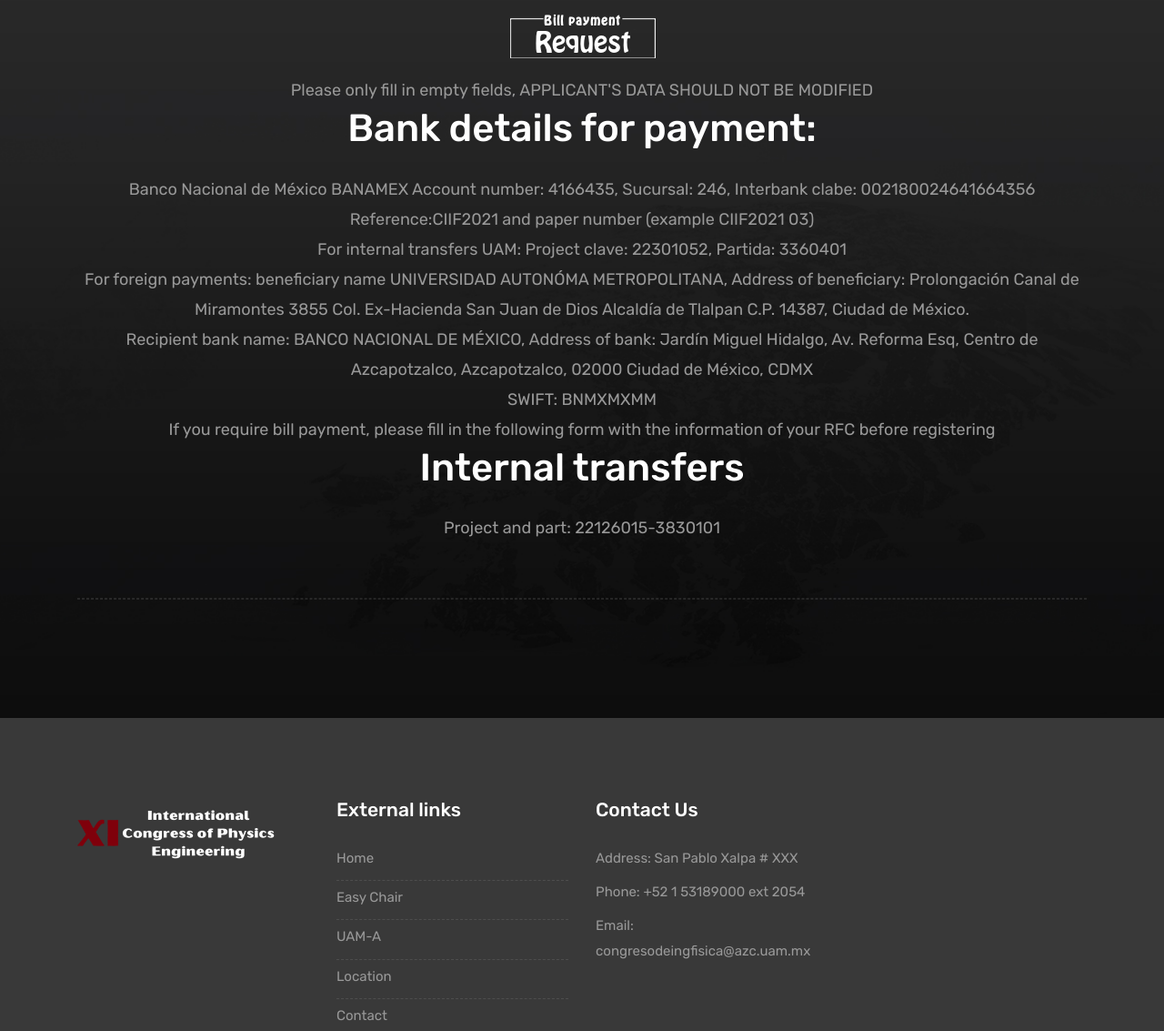
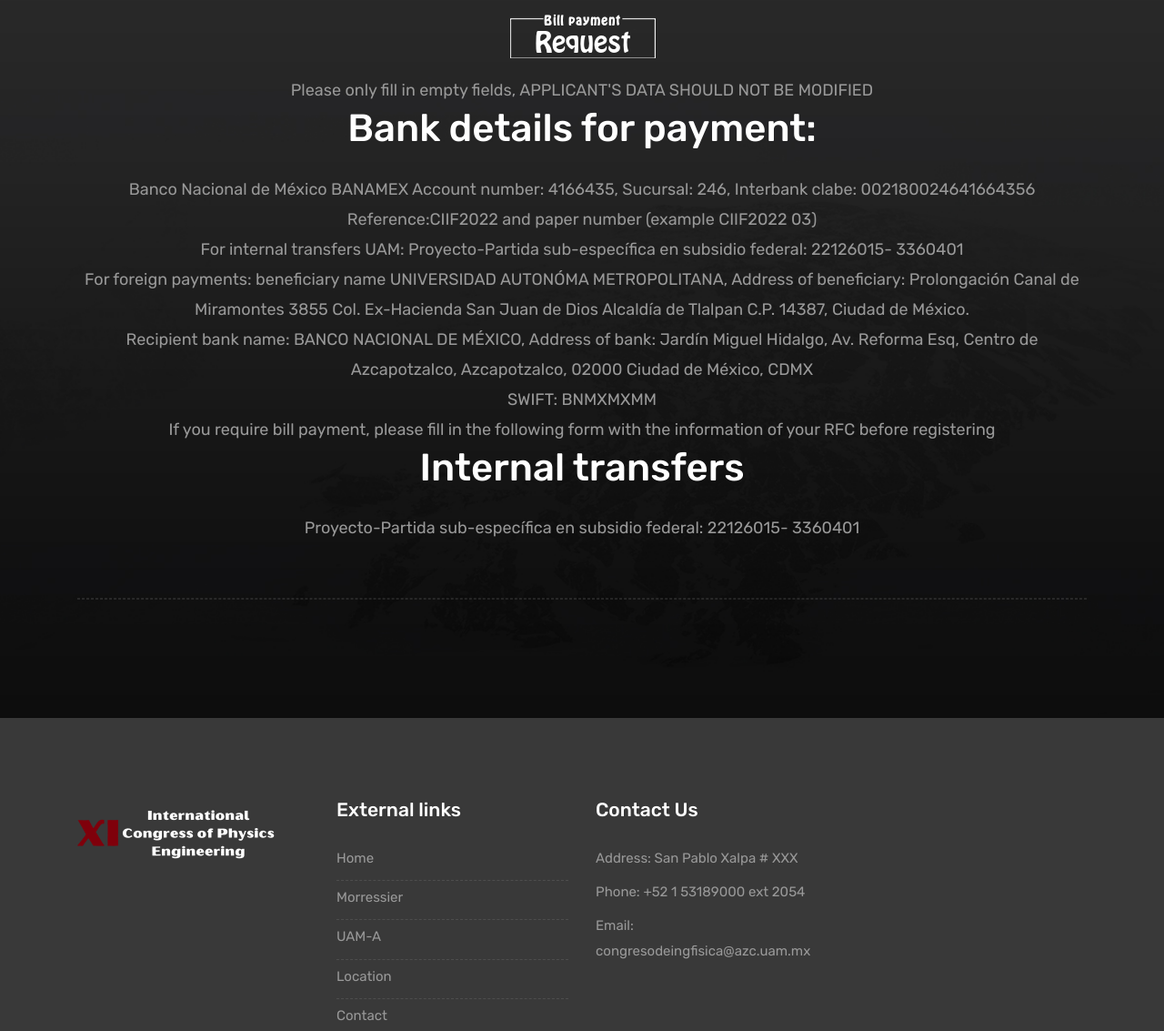
Before and after one commit to BrunoDelBer/paginaDelCongreso, a plain HTML site: page registration.html in a window 1280 px wide. Shown: the part 1165-2298 px from the top of the page at 91% size. Drawn offline with Linux system fonts and the light colour scheme.

Commit message:
mudanza a Morressier

```diff
--- a/registration.html
+++ b/registration.html
@@ -202,10 +202,9 @@
                     Account number: 4166435,
                     Sucursal: 246,
                     Interbank clabe: 002180024641664356
-                    Reference:CIIF2021 and paper number (example CIIF2021 03) </p>
+                    Reference:CIIF2022 and paper number (example CIIF2022 03) </p>
 				<p class="lead">For internal transfers UAM:
-                    Project clave: 22301052,
-                    Partida: 3360401 </p>
+                    Proyecto-Partida sub-específica en subsidio federal: 22126015- 3360401</p>
                 <p class="lead">For foreign payments: beneficiary name UNIVERSIDAD AUTONÓMA METROPOLITANA, Address of beneficiary: Prolongación Canal de Miramontes 3855 Col. Ex-Hacienda
                     San Juan de Dios Alcaldía de Tlalpan C.P. 14387, Ciudad de México. </br>
                     Recipient bank name: BANCO NACIONAL DE MÉXICO, Address of bank: Jardín Miguel Hidalgo, Av. Reforma Esq, Centro de
@@ -213,7 +212,7 @@
                     SWIFT: BNMXMXMM</p>
 				<p class="lead">If you require bill payment, please fill in the following form with the information of your RFC before registering </p>
                 <h3>Internal transfers</h3>
-                <p class="lead">Project and part: 22126015-3830101</p>
+                <p class="lead">Proyecto-Partida sub-específica en subsidio federal: 22126015- 3360401</p>
 
 
 
@@ -245,7 +244,7 @@
 
                         <ul class="footer-links hov">
                             <li><a href="#">Home <span class="icon icon-arrow-right2"></span></a></li>
-							<li><a href="https://easychair.org/">Easy Chair <span class="icon icon-arrow-right2"></span></a></li>
+							<li><a href="https://www.morressier.com/">Morressier <span class="icon icon-arrow-right2"></span></a></li>
 							<li><a href="https://azc.uam.mx/">UAM-A <span class="icon icon-arrow-right2"></span></a></li>
 							<li><a href="https://azc.uam.mx/site/ubicacion">Location <span class="icon icon-arrow-right2"></span></a></li>
 							<li><a href="mailto:congresodeingfisica@azc.uam.mx">Contact <span class="icon icon-arrow-right2"></span></a></li>
```
Also changed, not shown: committee.html (+1 -1 lines), dates.html (+2 -2 lines), index.html (+1 -1 lines), list1.html (+1 -1 lines), list2.html (+1 -1 lines), list3.html (+1 -1 lines), list4.html (+1 -1 lines), papers.html (+3 -3 lines), place.html (+1 -1 lines), schedule.html (+1 -1 lines), speakers.html (+1 -1 lines), tutorials.html (+1 -1 lines).
